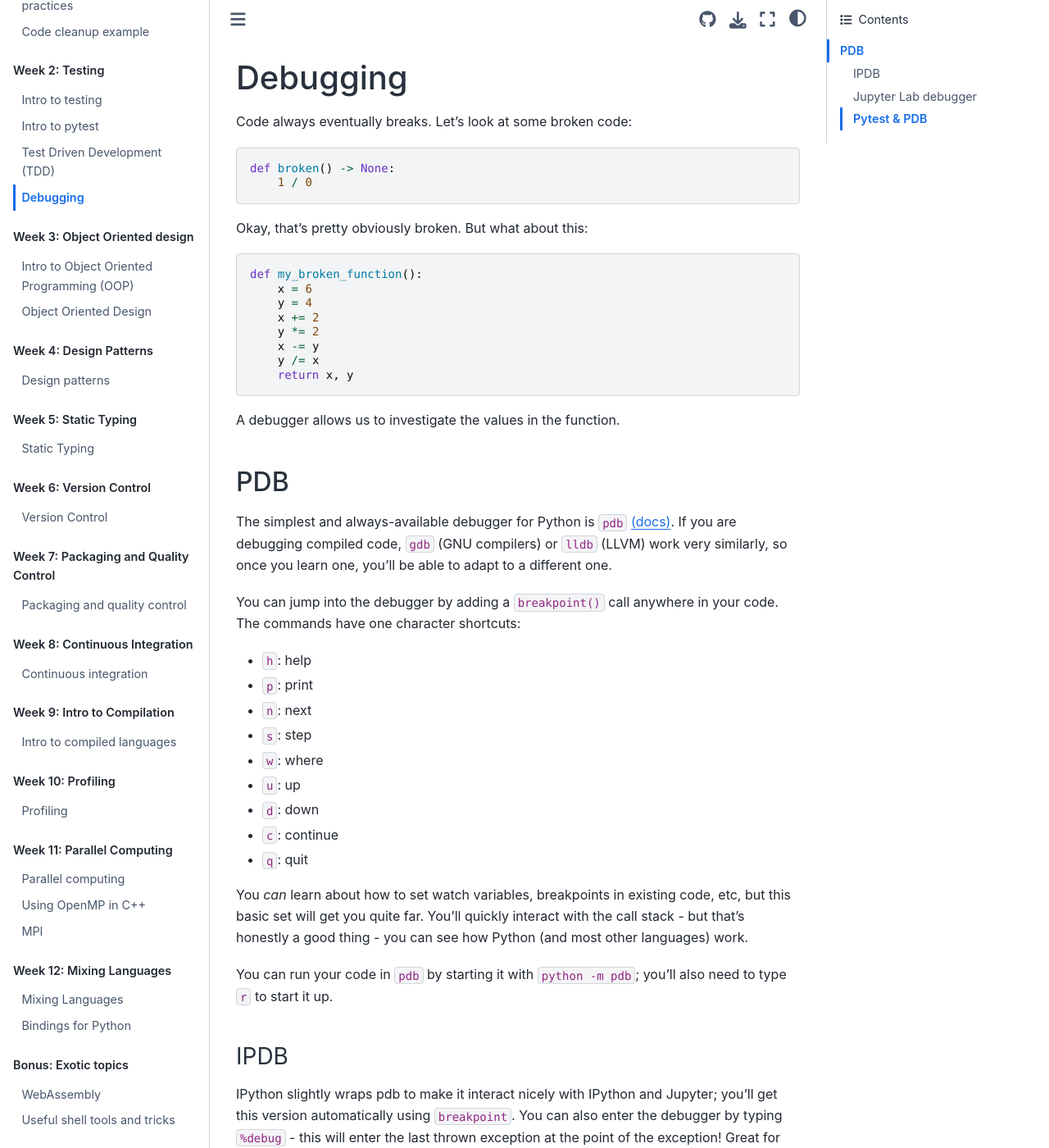
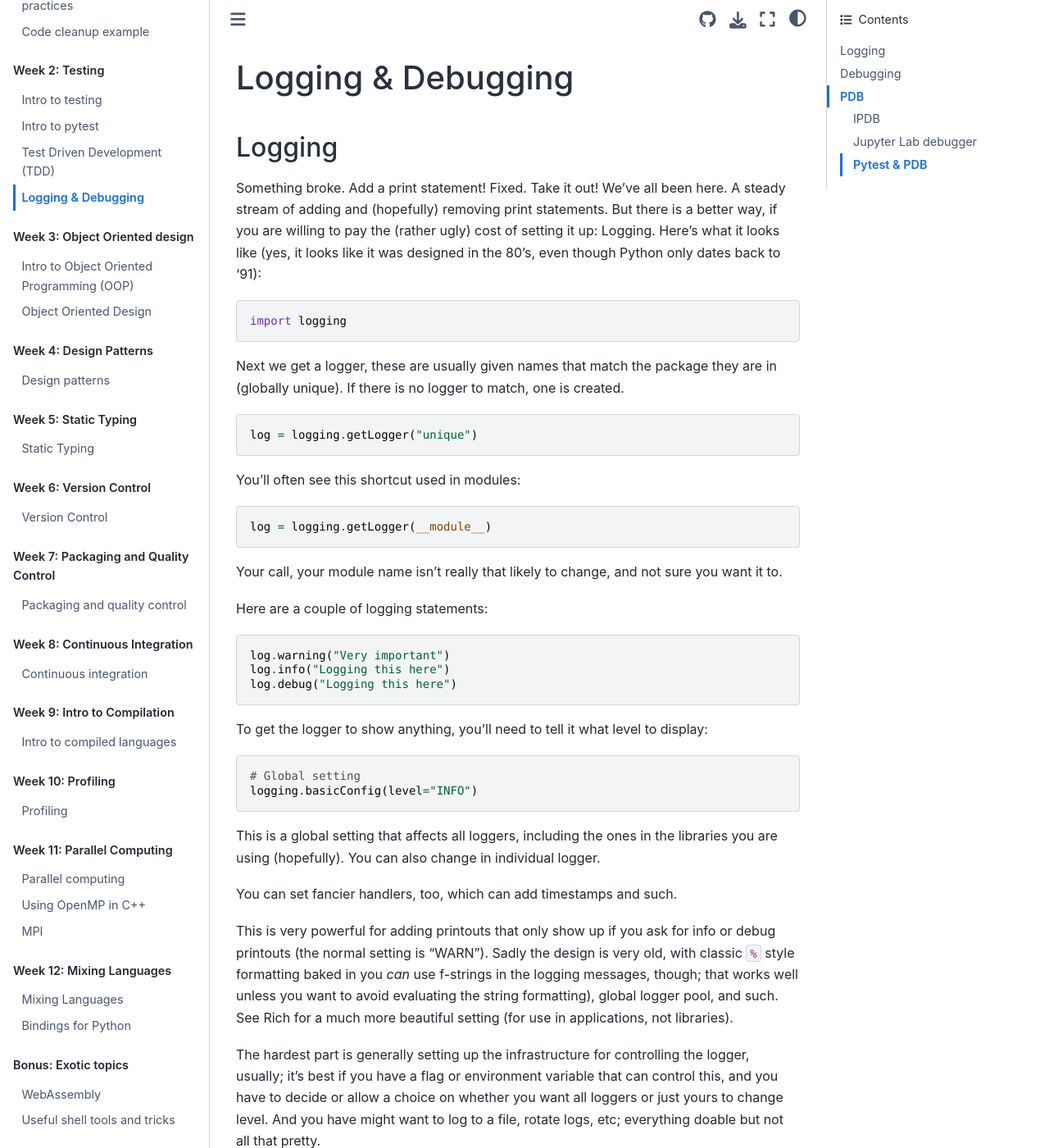
Before and after one commit to se-for-sci/se-for-sci.github.io, a Jupyter Book: the page built from content/week2/debugging.md, in a window 1280 px wide and 1400 px high. Shown: the whole window at 82% size. Built offline with Jupyter Book 1.0.4 settings and Sphinx 7.4.7 and the Sphinx Book theme 1.1.4, drawn with Linux system fonts in a browser that asks for light colours; some of the changed text lies outside the part shown.

Commit message:
fix: small preperations  for class
Signed-off-by: Henry Schreiner <henryschreineriii@gmail.com>

````diff
--- a/content/week2/debugging.md
+++ b/content/week2/debugging.md
@@ -1,4 +1,114 @@
-# Debugging
+# Logging & Debugging
+
+## Logging
+
+Something broke. Add a print statement! Fixed. Take it out! We’ve all been here.
+A steady stream of adding and (hopefully) removing print statements. But there
+is a better way, if you are willing to pay the (rather ugly) cost of setting it
+up: Logging. Here’s what it looks like (yes, it looks like it was designed in
+the 80's, even though Python only dates back to '91):
+
+```python
+import logging
+```
+
+Next we get a logger, these are usually given names that match the package they
+are in (globally unique). If there is no logger to match, one is created.
+
+```python
+log = logging.getLogger("unique")
+```
+
+You'll often see this shortcut used in modules:
+
+```python
+log = logging.getLogger(__module__)
+```
+
+Your call, your module name isn't really that likely to change, and not sure you
+want it to.
+
+Here are a couple of logging statements:
+
+```python
+log.warning("Very important")
+log.info("Logging this here")
+log.debug("Logging this here")
+```
+
+To get the logger to show anything, you'll need to tell it what level to
+display:
+
+```python
+# Global setting
+logging.basicConfig(level="INFO")
+```
+
+This is a global setting that affects all loggers, including the ones in the
+libraries you are using (hopefully). You can also change in individual logger.
+
+You can set fancier handlers, too, which can add timestamps and such.
+
+This is very powerful for adding printouts that only show up if you ask for info
+or debug printouts (the normal setting is "WARN"). Sadly the design is very old,
+with classic `%` style formatting baked in you _can_ use f-strings in the
+logging messages, though; that works well unless you want to avoid evaluating
+the string formatting), global logger pool, and such. See Rich for a much more
+beautiful setting (for use in applications, not libraries).
+
+The hardest part is generally setting up the infrastructure for controlling the
+logger, usually; it’s best if you have a flag or environment variable that can
+control this, and you have to decide or allow a choice on whether you want all
+loggers or just yours to change level. And you have might want to log to a file,
+rotate logs, etc; everything doable but not all that pretty.
+
+### Combining with pytest
+
+You can have pytest add your logs whenever tests fail! This can save a lot of
+time debugging failures.
+
+This configuration causes logging to be reported for test failures:
+
+```toml
+[tool.pytest.ini_options]
+log_cli_level = "info"
+```
+
+### Pretty logging with Rich
+
+You can use the `rich` third party library to produce beautiful logs. Here's how
+you could do it:
+
+```python
+from rich.logging import RichHandler
+
+FORMAT = "%(message)s"
+logging.basicConfig(
+    level="NOTSET", format=FORMAT, datefmt="[%X]", handlers=[RichHandler()]
+)
+
+log = logging.getLogger("rich_example")
+log.info("Hello, World!")
+```
+
+Notice that the _logging code is exactly the same_; the only thing that changes
+is the configuration setting, which is done by the application running the
+library, not the library itself.
+
+Also look up [structlog](https://www.structlog.org/) if you'd like nicer, more
+modern logging.
+
+### What to log
+
+Tell a story with your logging. If you are wrapping a command line tool, print
+out every interaction with the command line tool as INFO messages. Then you can
+turn on INFO logging and observe what is happening behind the scenes. You can
+put DEBUG messages in for things you needed for debugging, instead of using
+print and then deleting it when you are done. Logging has almost no cost if it's
+not activated (especially if you use `%` formatting or go through hoops to make
+`format` formatting work, which you can do via custom classes).
+
+## Debugging
 
 Code always eventually breaks. Let’s look at some broken code:
 
````
Also changed, not shown: content/week2/pytest.md (+33 -13 lines), content/week3/oodesign.md (+6 -3 lines).
